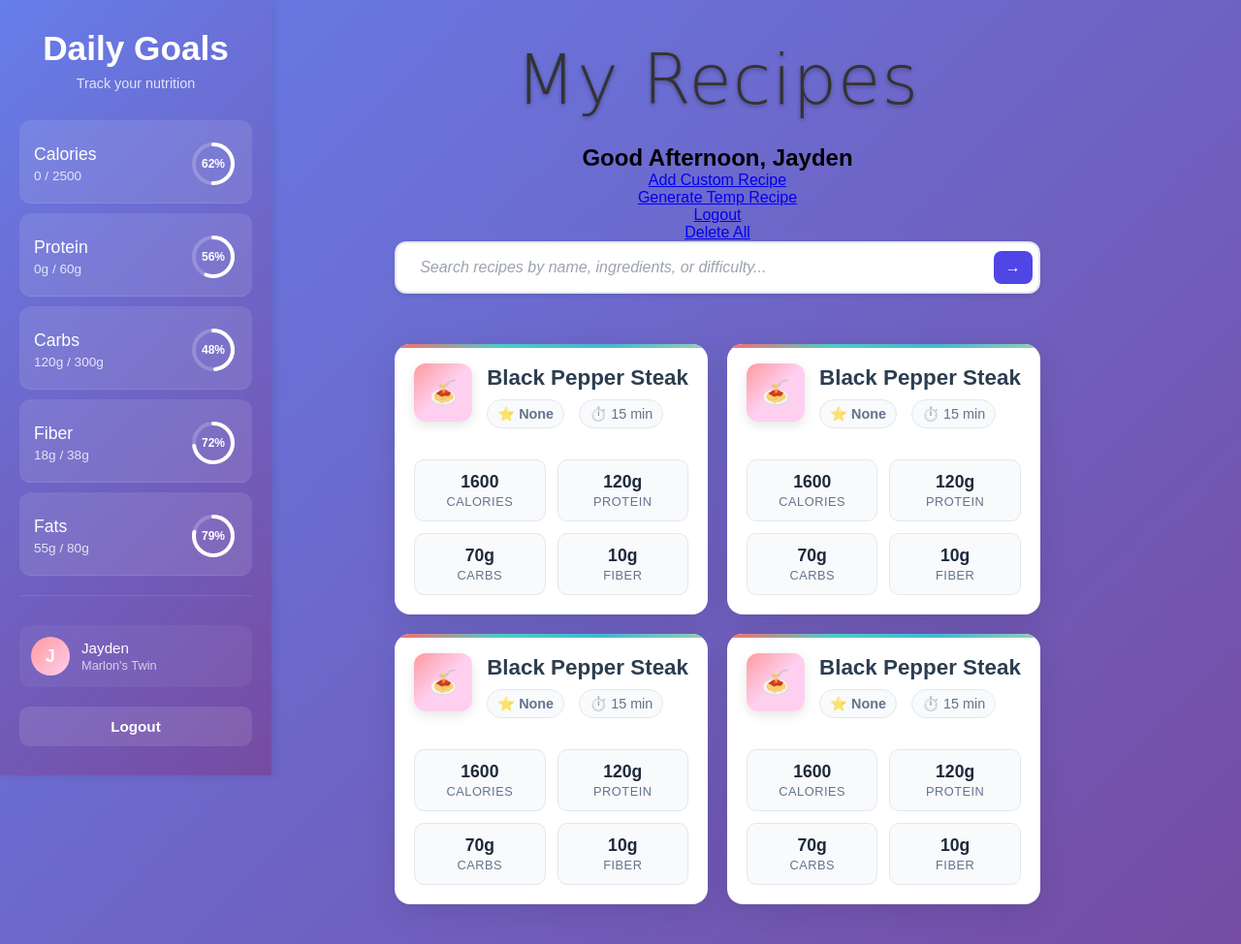
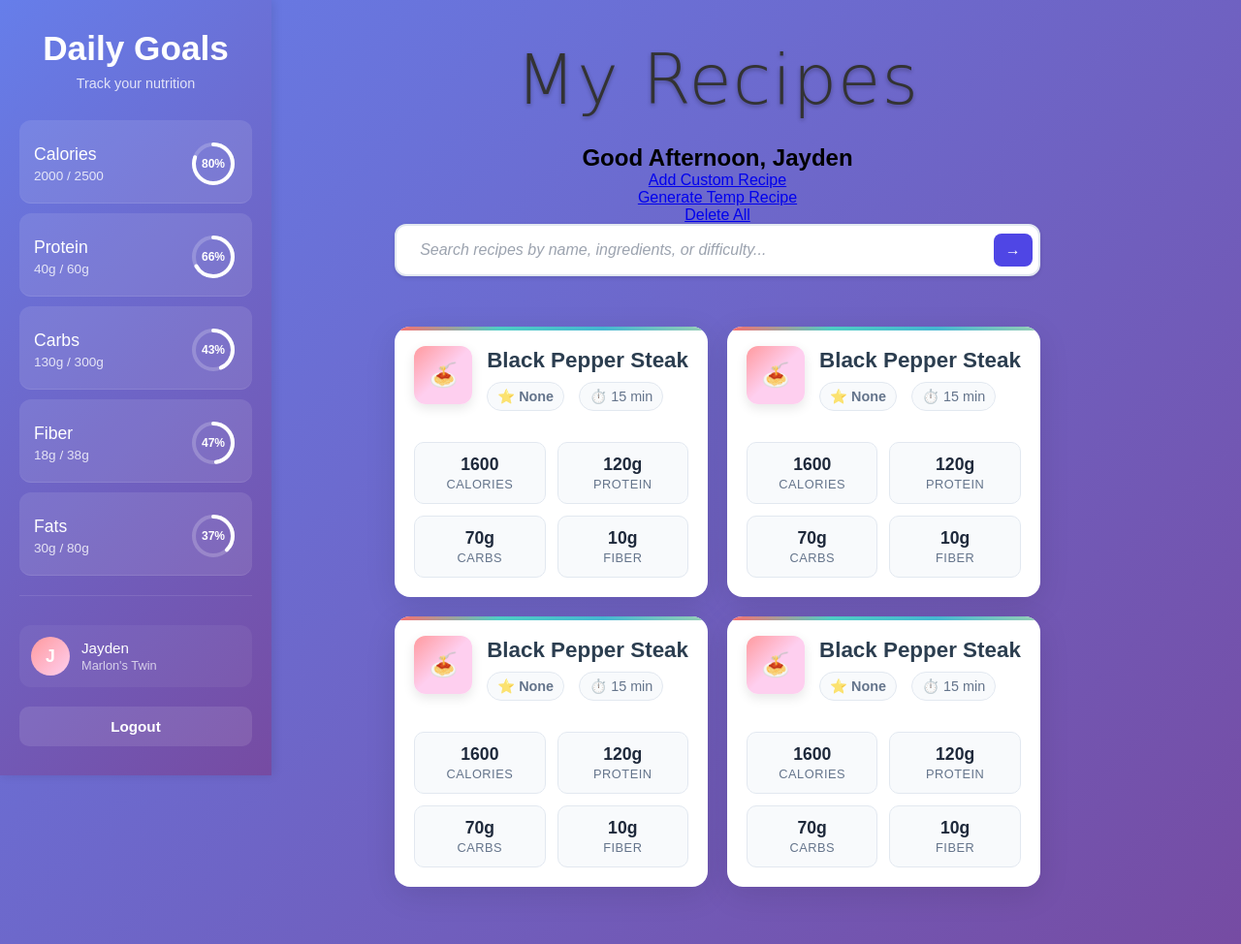
Before and after one commit to jdxiaUCSD/PantryPlus, a Flask app: page /dashboard in a window 1280 px wide. Shown: the top 974 px of the page at 97% size. Run offline with Flask 3, Linux system fonts and the light colour scheme; a user stored in the database is signed in; data comes from the database, SQL or seed files in the repository; some web fonts are replaced.

Commit message:
Update dashboard.html

```diff
--- a/templates/main/dashboard.html
+++ b/templates/main/dashboard.html
@@ -7,6 +7,7 @@
     <link rel="stylesheet" href="{{ url_for('static', filename='/css/recipes.css') }}">
     <link rel="stylesheet" href="{{ url_for('static', filename='/css/sidebar.css') }}">
     <link rel="stylesheet" href="{{ url_for('static', filename='/css/searchbox.css') }}">
+
 
 
 </head>
@@ -23,70 +24,69 @@
             <li class="nutrition-track">
                 <div class="nutrition-info">
                     <span class="nutrition-name">Calories</span>
-                    <span class="nutrition-values">0 / {{daily_calories}}</span>
+                    <span class="nutrition-values">{{current_calories}} / {{daily_calories}}</span>
                 </div>
                 <div class="progress-circle">
                     <svg>
                         <circle class="progress-bg" cx="25" cy="25" r="20"></circle>
-                        <circle class="progress-fill" cx="25" cy="25" r="20" style="stroke-dashoffset: 62.83;"></circle>
-                    </svg>
-                    <span class="progress-text">62%</span>
+<circle class="progress-fill" cx="25" cy="25" r="20" style="stroke-dashoffset: {{ 125.66 * (1 - (current_calories / daily_calories)|default(0)) }};"></circle>                    </svg>
+                    <span class="progress-text">{{current_calories * 100 // daily_calories}}%</span>
                 </div>
             </li>
 
             <li class="nutrition-track">
                 <div class="nutrition-info">
                     <span class="nutrition-name">Protein</span>
-                    <span class="nutrition-values">0g / {{daily_protein}}g</span>
+                    <span class="nutrition-values">{{current_protein}}g / {{daily_protein}}g</span>
                 </div>
                 <div class="progress-circle">
                     <svg>
                         <circle class="progress-bg" cx="25" cy="25" r="20"></circle>
-                        <circle class="progress-fill" cx="25" cy="25" r="20" style="stroke-dashoffset: 55.49;"></circle>
+                        <circle class="progress-fill" cx="25" cy="25" r="20" style="stroke-dashoffset: {{ 125.66 * (1 - (current_protein / daily_protein)|default(0)) }};"></circle>
                     </svg>
-                    <span class="progress-text">56%</span>
+                    <span class="progress-text">{{current_protein * 100 // daily_protein}}%</span>
                 </div>
             </li>
 
             <li class="nutrition-track">
                 <div class="nutrition-info">
                     <span class="nutrition-name">Carbs</span>
-                    <span class="nutrition-values">120g / {{daily_carbohydrates}}g</span>
+                    <span class="nutrition-values">{{current_carbohydrates}}g / {{daily_carbohydrates}}g</span>
                 </div>
                 <div class="progress-circle">
                     <svg>
                         <circle class="progress-bg" cx="25" cy="25" r="20"></circle>
-                        <circle class="progress-fill" cx="25" cy="25" r="20" style="stroke-dashoffset: 65.33;"></circle>
+                        <circle class="progress-fill" cx="25" cy="25" r="20" style="stroke-dashoffset: {{ 125.66 * (1 - (current_carbohydrates / daily_carbohydrates)|default(0)) }};"></circle>
                     </svg>
-                    <span class="progress-text">48%</span>
+                    <span class="progress-text">{{current_carbohydrates * 100 // daily_carbohydrates}}%</span>
                 </div>
             </li>
 
             <li class="nutrition-track">
                 <div class="nutrition-info">
                     <span class="nutrition-name">Fiber</span>
-                    <span class="nutrition-values">18g / {{daily_fiber}}g</span>
+                    <span class="nutrition-values">{{current_fiber}}g / {{daily_fiber}}g</span>
                 </div>
                 <div class="progress-circle">
                     <svg>
                         <circle class="progress-bg" cx="25" cy="25" r="20"></circle>
-                        <circle class="progress-fill" cx="25" cy="25" r="20" style="stroke-dashoffset: 35.19;"></circle>
+                        <circle class="progress-fill" cx="25" cy="25" r="20" style="stroke-dashoffset: {{ 125.66 * (1 - (current_fiber / daily_fiber)|default(0)) }};"></circle>
                     </svg>
-                    <span class="progress-text">72%</span>
+                    <span class="progress-text">{{current_fiber * 100 // daily_fiber}}%</span>
                 </div>
             </li>
 
             <li class="nutrition-track">
                 <div class="nutrition-info">
                     <span class="nutrition-name">Fats</span>
-                    <span class="nutrition-values">55g / {{daily_fat}}g</span>
+                    <span class="nutrition-values">{{current_fat}}g / {{daily_fat}}g</span>
                 </div>
                 <div class="progress-circle">
                     <svg>
                         <circle class="progress-bg" cx="25" cy="25" r="20"></circle>
-                        <circle class="progress-fill" cx="25" cy="25" r="20" style="stroke-dashoffset: 27.65;"></circle>
+                        <circle class="progress-fill" cx="25" cy="25" r="20" style="stroke-dashoffset: {{ 125.66 * (1 - (current_fat / daily_fat)|default(0)) }};"></circle>
                     </svg>
-                    <span class="progress-text">79%</span>
+                    <span class="progress-text">{{current_fat * 100 // daily_fat}}%</span>
                 </div>
             </li>
         </ul>
@@ -112,7 +112,6 @@
         <h2>Good Afternoon, {{ username }}</h2/>
         <a href = "{{url_for('recipegen.index')}}">Add Custom Recipe</a>
         <a href = "{{url_for('recipegen.create_temp')}}">Generate Temp Recipe</a>
-        <a href = "{{url_for('auth.log_out')}}">Logout</a>
         <a href = "{{url_for('main.delete_all')}}">Delete All</a>
 
         <div class="recipe-search-container">
@@ -145,7 +144,7 @@
                             <div class="meta-item">
                                 <span class="meta-icon">⭐</span>
                                 <!-- need to change colors based of difficulty -->
-                                <span class="difficulty easy">{{recipe.difficulty}}</span>
+                                <span class="difficulty {{recipe.difficulty}}">{{recipe.difficulty}}</span>
                             </div>
                             <div class="meta-item">
                                 <span class="meta-icon">⏱️</span>
```
